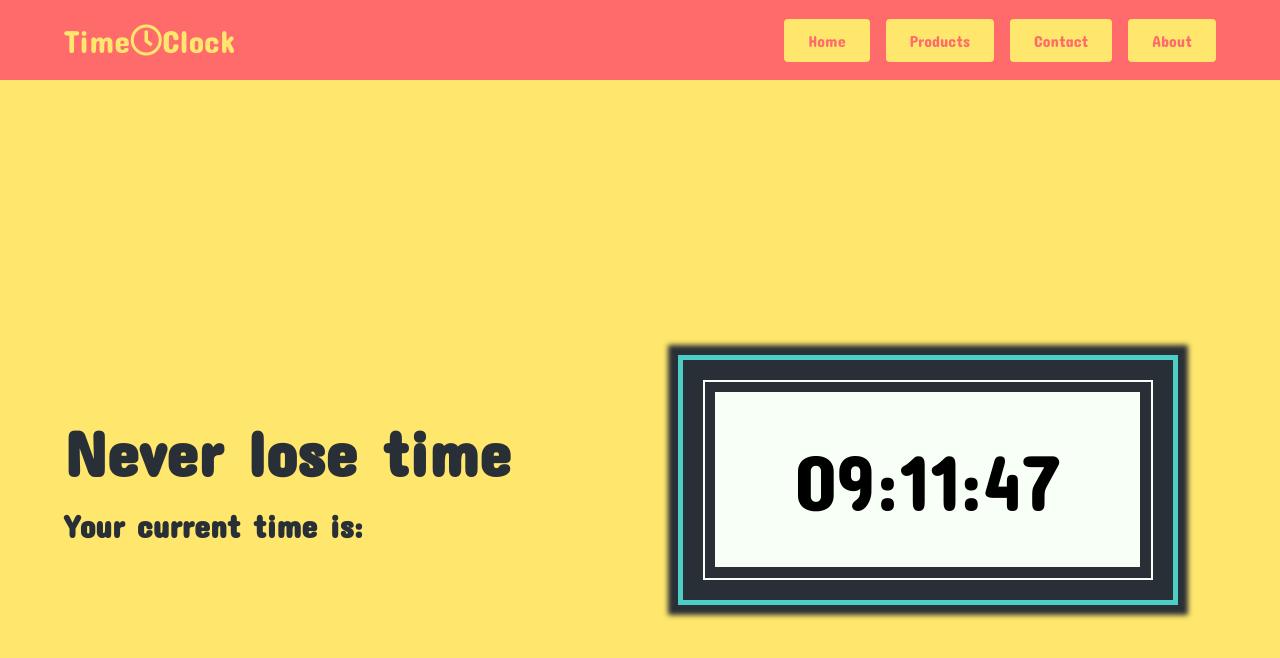
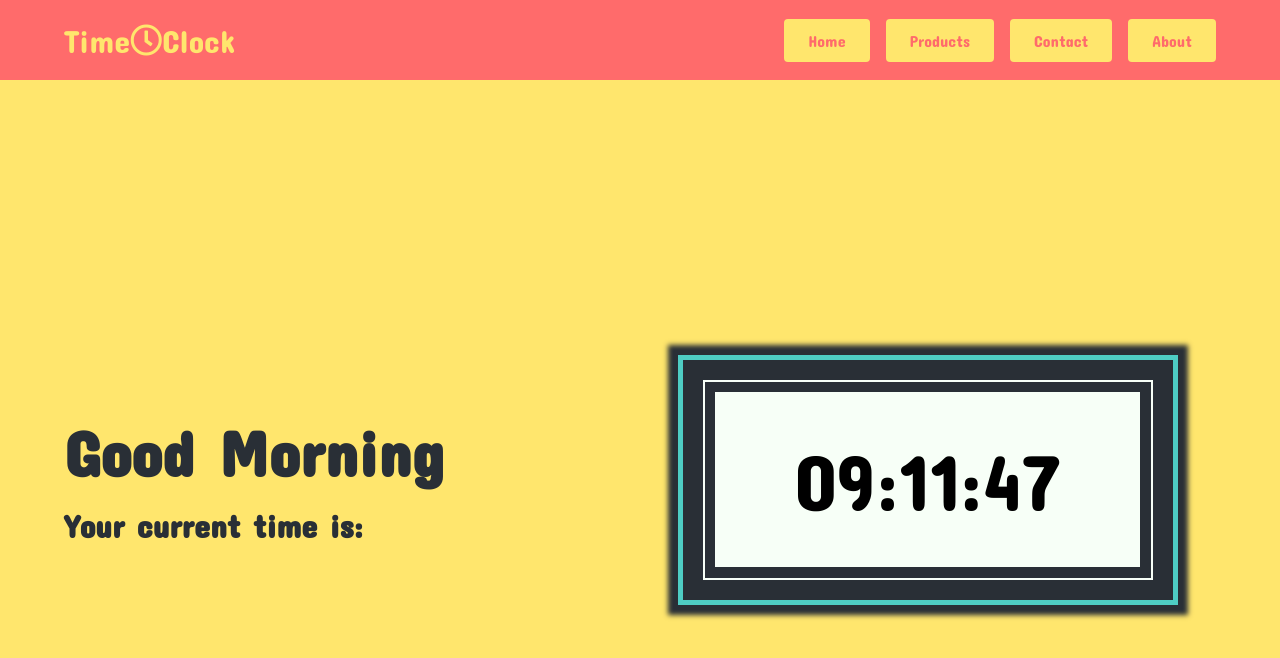
Before and after one commit to GerPut/clock, a plain HTML site: page index.html in a window 1280 px wide. Drawn offline with Linux system fonts and the light colour scheme.

Commit message:
Changed H1 and assigned a class to it.

```diff
--- a/index.html
+++ b/index.html
@@ -32,7 +32,7 @@
     <div class="hero">
         <div class="hero_container">
             <div class="hero_container_left">
-                <h1>Never lose time</h1>
+                <h1 class="message"></h1>
                 <p>Your current time is:</p>
 
             </div>
```
